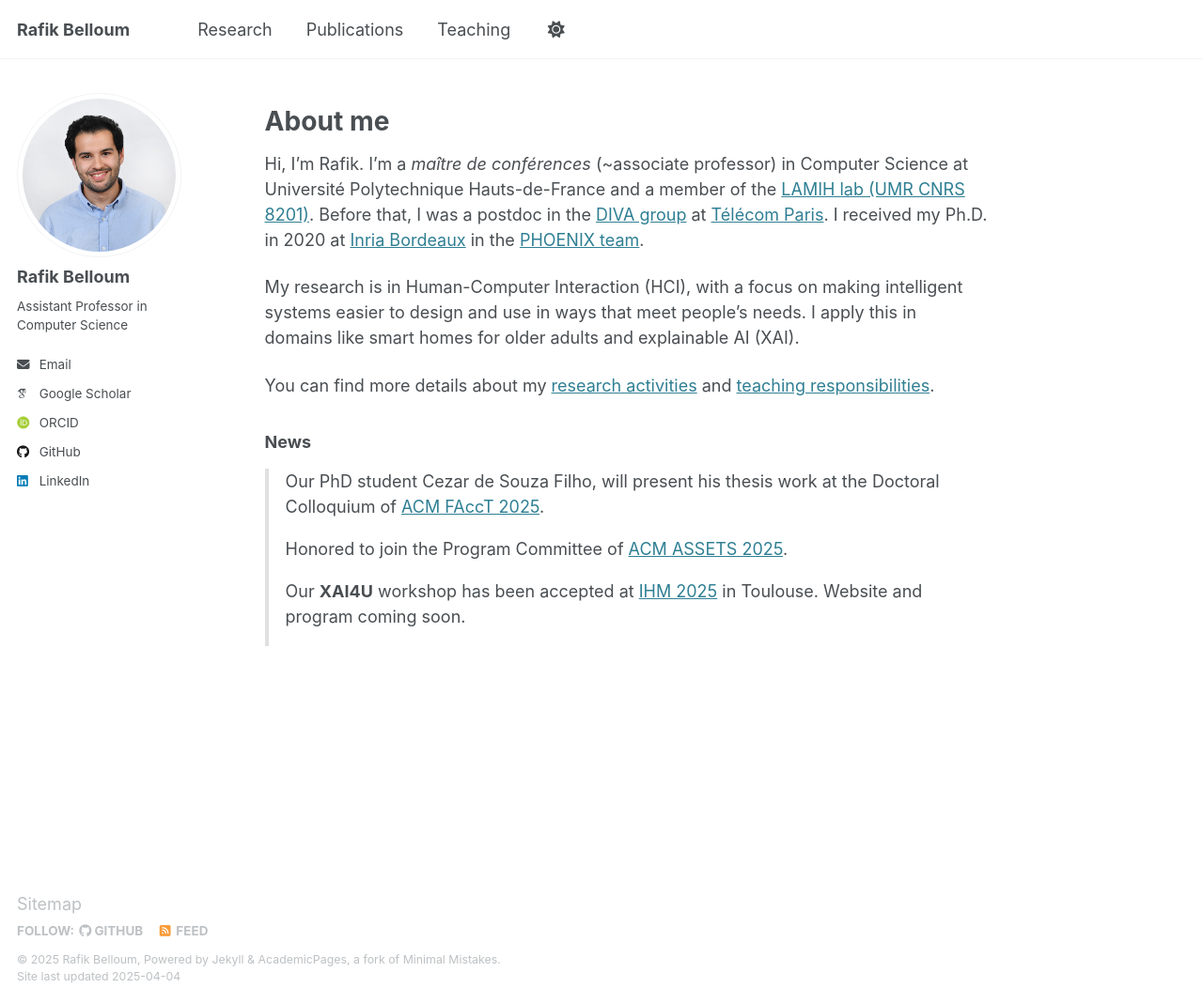
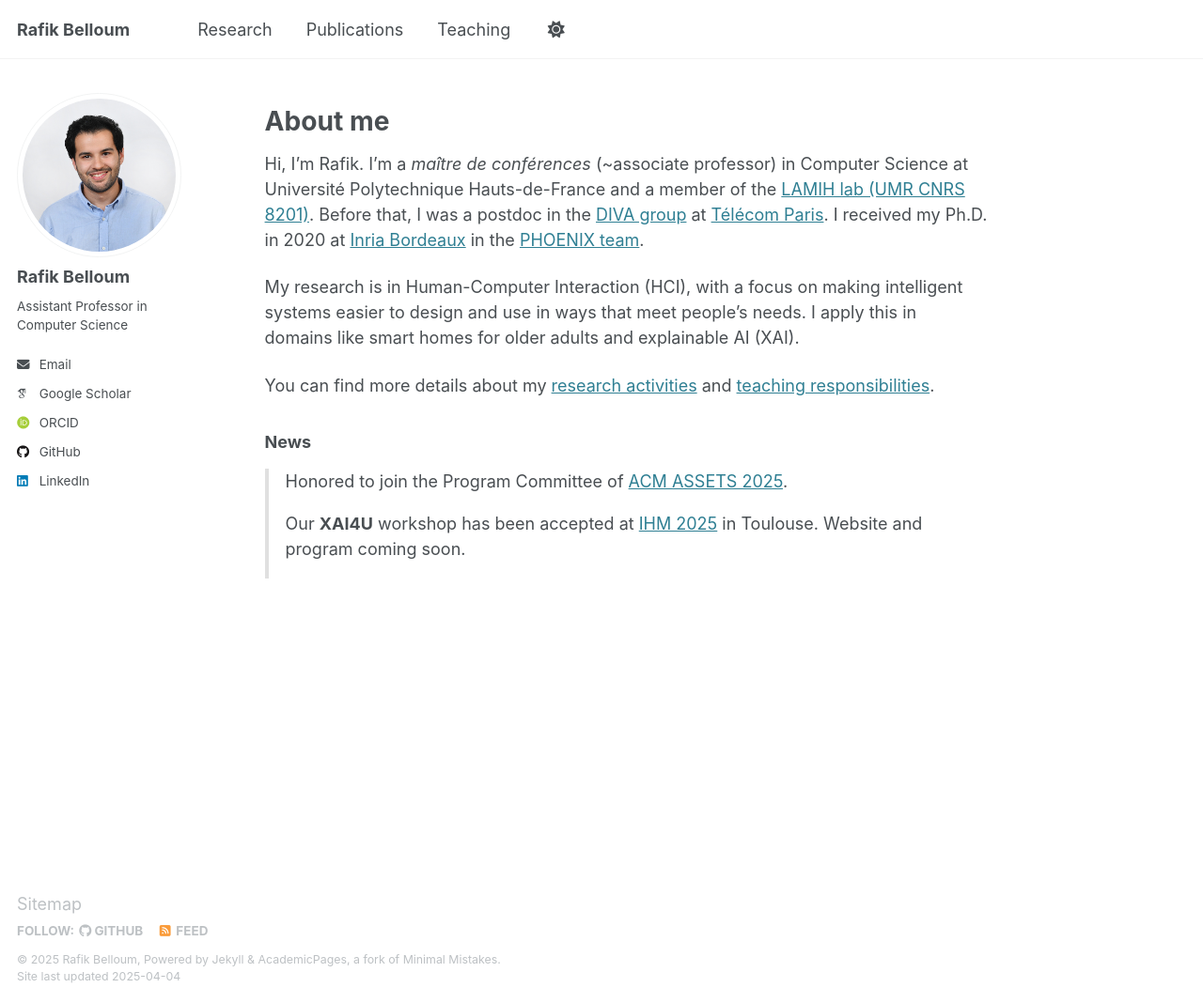
Before and after one commit to rafik-belloum/rafik-belloum.github.io, a Jekyll site: the page built from _pages/about.md, in a window 1280 px wide and 1068 px high. Shown: the whole window at 94% size. Built offline with Jekyll 4.4.1, drawn with Linux system fonts in a browser that asks for light colours; some web fonts are replaced.

Commit message:
Update about.md

```diff
--- a/_pages/about.md
+++ b/_pages/about.md
@@ -20,11 +20,6 @@ You can find more details about my [research activities](/research/) and [teachi
 
 <div style="max-height: 280px; overflow-y: auto; padding-right: 1em; border-left: 4px solid #e0e0e0; padding-left: 1em; margin-top: 1em;">
   <ul style="list-style: none; padding-left: 0; margin: 0;">
-
-  <li style="margin-bottom: 1em;">
-      Our PhD student Cezar de Souza Filho, will present his thesis work at the Doctoral Colloquium of
-      <a href="https://facctconference.org/" target="_blank">ACM FAccT 2025</a>.
-    </li>
   <li style="margin-bottom: 1em;">
      Honored to join the Program Committee of <a href="https://assets25.sigaccess.org/" target="_blank">ACM ASSETS 2025</a>.
     </li>
@@ -32,6 +27,5 @@ You can find more details about my [research activities](/research/) and [teachi
       Our <strong>XAI4U</strong> workshop has been accepted at
       <a href="https://ihm2025.afihm.org/" target="_blank">IHM 2025</a> in Toulouse. Website and program coming soon.
     </li>
-
   </ul>
 </div>
```
